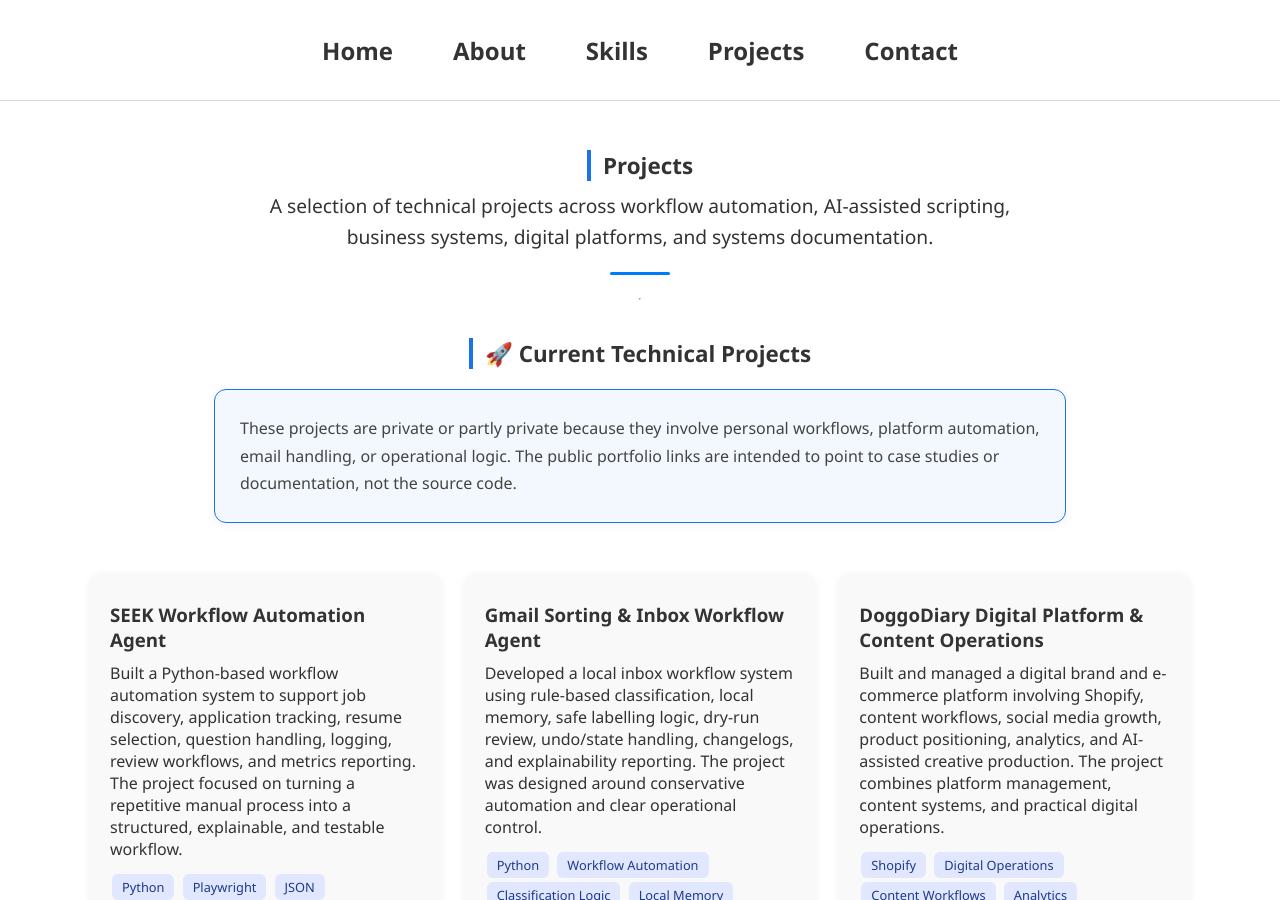
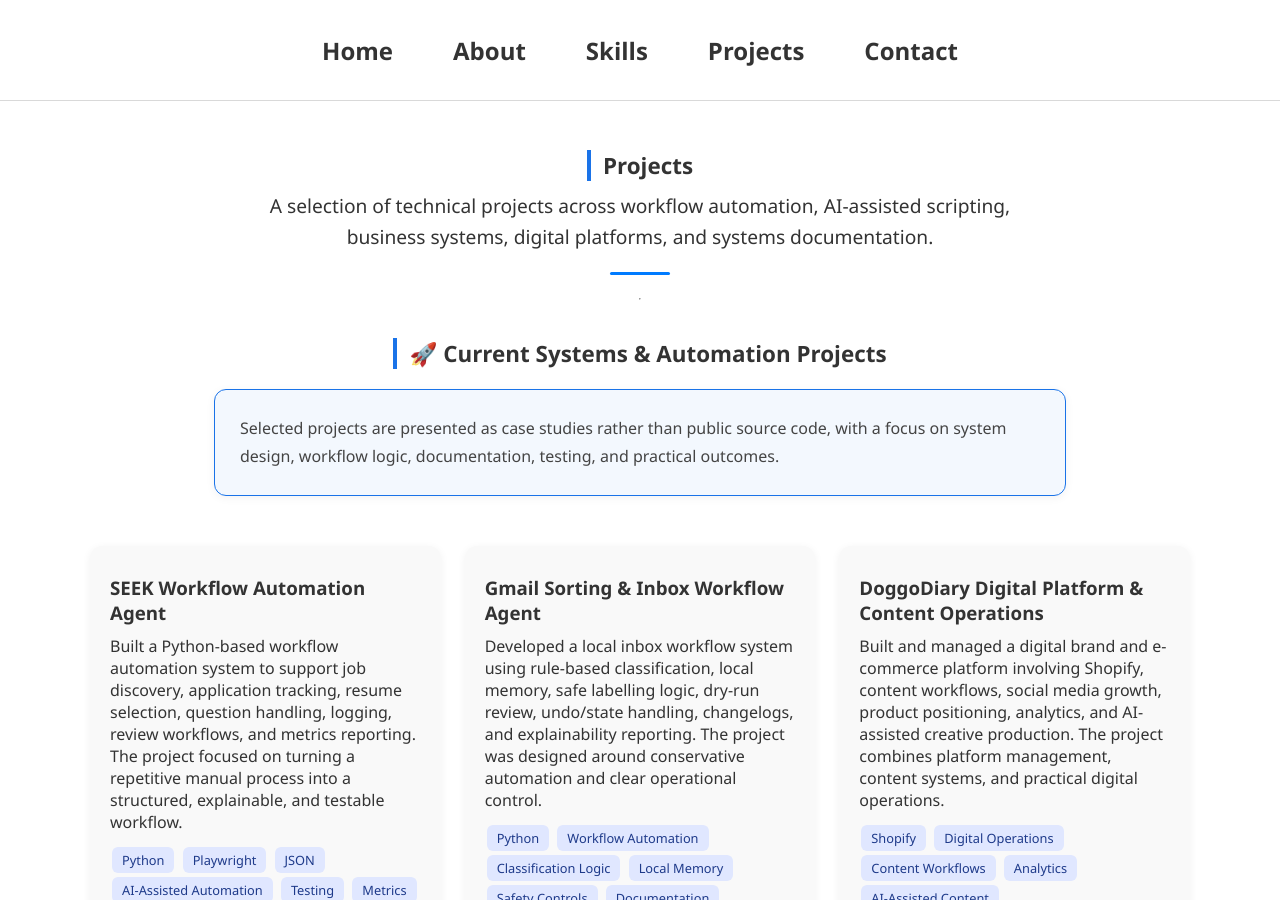
Before and after one commit to masontatafu/masontatafu.github.io, a Jekyll site: the page built from projects.md, in a window 1280 px wide and 900 px high. Built offline with Jekyll 4.4.1, drawn with Linux system fonts in a browser that asks for light colours.

Commit message:
Update projects.md

```diff
--- a/projects.md
+++ b/projects.md
@@ -11,10 +11,10 @@ A selection of technical projects across workflow automation, AI-assisted script
 
 ---
 
-## 🚀 Current Technical Projects
+## 🚀 Current Systems & Automation Projects
 {:.about-header}
 
-These projects are private or partly private because they involve personal workflows, platform automation, email handling, or operational logic. The public portfolio links are intended to point to case studies or documentation, not the source code.
+Selected projects are presented as case studies rather than public source code, with a focus on system design, workflow logic, documentation, testing, and practical outcomes.
 {:.about-section}
 
 <div class="project-grid">
```
